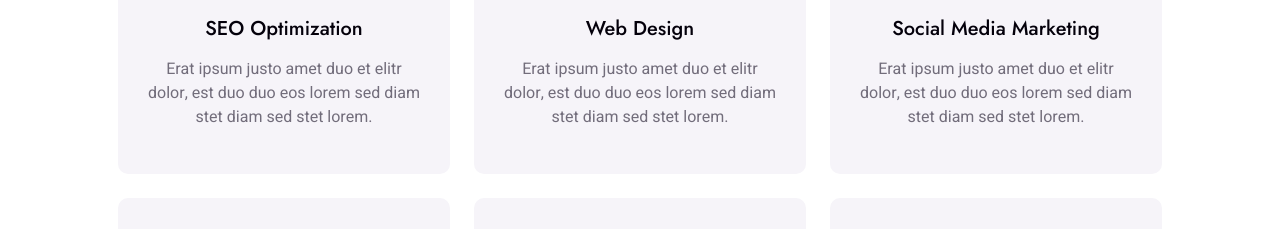
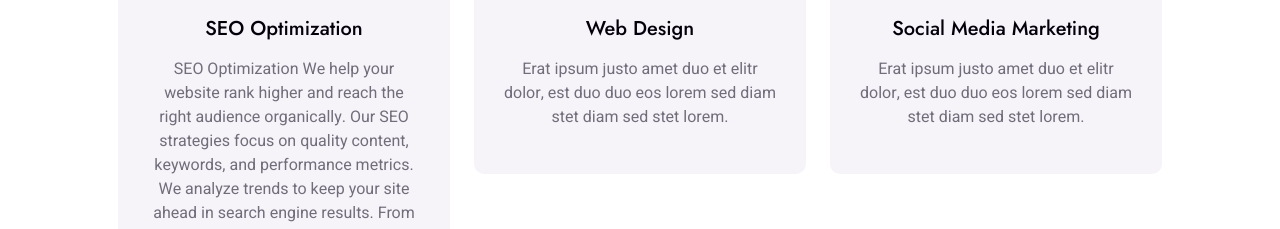
Before and after one commit to saranyaitsme20035053-hue/saranya-digital-dynamics, a plain HTML site: page index.html in a window 1280 px wide. Shown: the part 3206-3435 px from the top of the page. Drawn offline with nearby package versions, Linux system fonts and the light colour scheme.

Commit message:
Update index.html

```diff
--- a/index.html
+++ b/index.html
@@ -218,7 +218,13 @@ Partner with us to turn your ideas into powerful digital success stories.
                                 <i class="fa fa-search fa-2x"></i>
                             </div>
                             <h5 class="mb-3">SEO Optimization</h5>
-                            <p class="m-0">Erat ipsum justo amet duo et elitr dolor, est duo duo eos lorem sed diam stet diam sed stet lorem.</p>
+                            <p class="m-0"> SEO Optimization
+We help your website rank higher and reach the right audience organically.
+Our SEO strategies focus on quality content, keywords, and performance metrics.
+We analyze trends to keep your site ahead in search engine results.
+From on-page to technical SEO, we ensure lasting online visibility.
+Boost your brand presence and drive more traffic with smart optimization.
+</p>
                             <a class="btn btn-square" href=""><i class="fa fa-arrow-right"></i></a>
                         </div>
                     </div>
```
